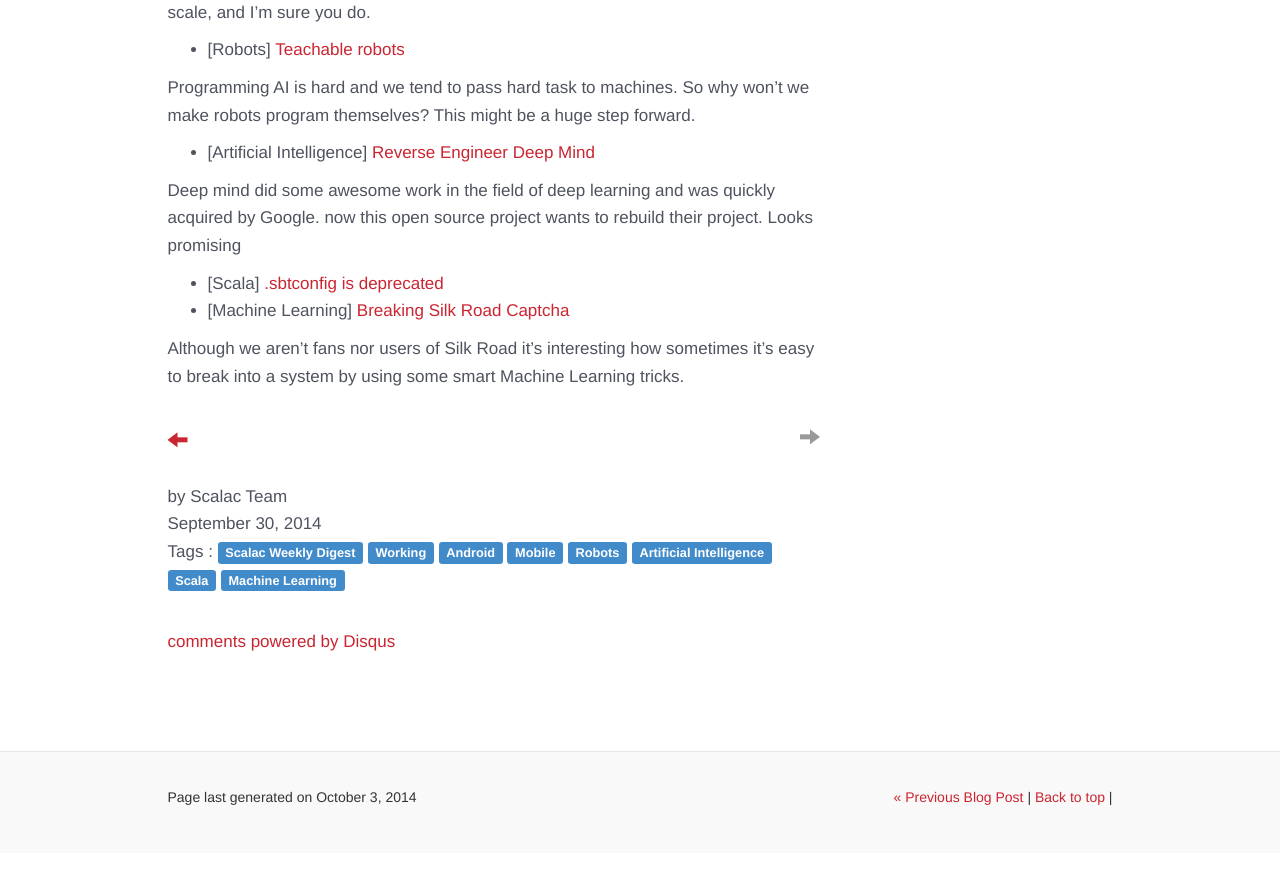
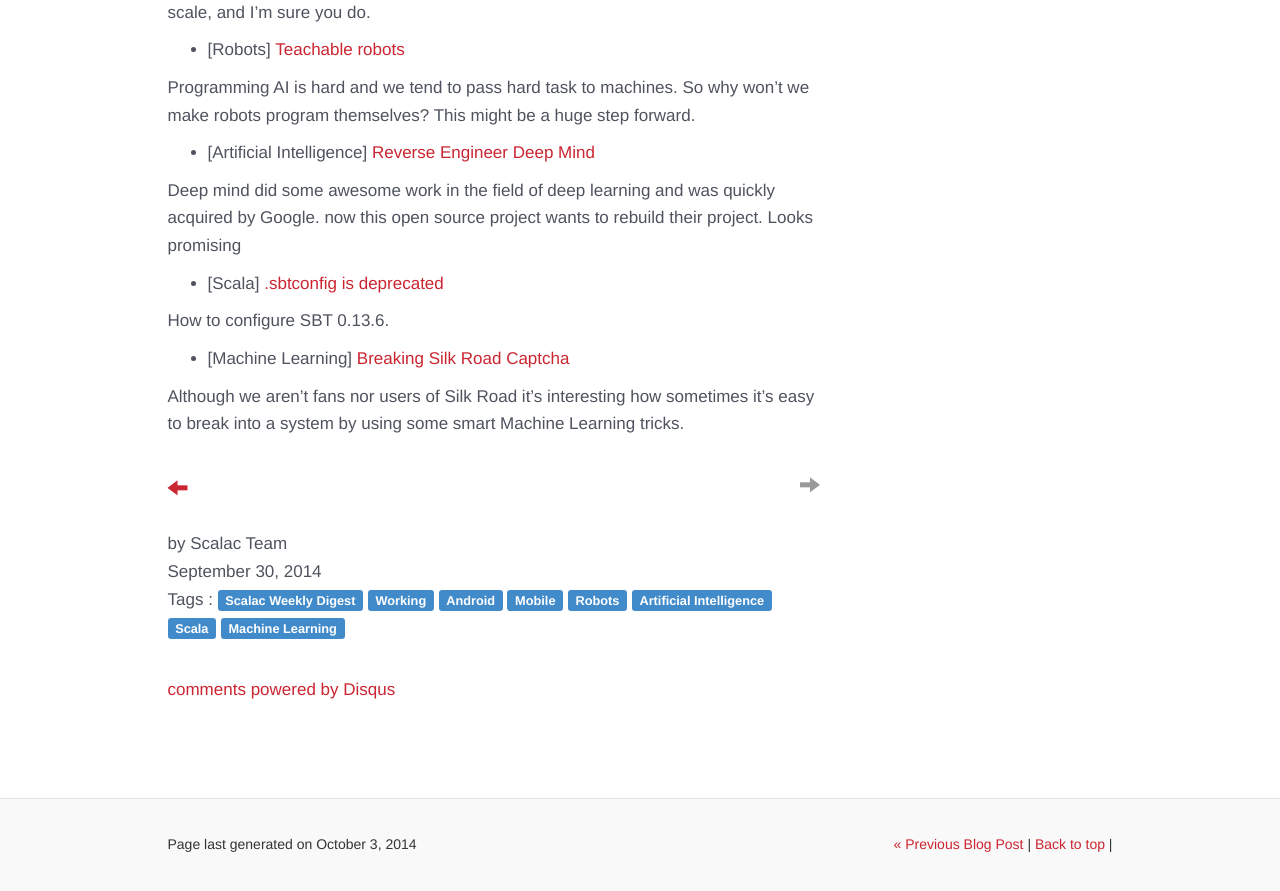
Before and after one commit to serafinmaciej/ScalaConsultants.github.io, a Jekyll site: the page built from _posts/2014-09-30-digest-3.markdown, in a window 1280 px wide and 900 px high, scrolled down 722 px. Shown: the top 891 px of the window. Built offline with Jekyll 4.4.1, drawn with Linux system fonts in a browser that asks for light colours; comment, search, counter and statistics services are not loaded; before the commit the page ends 1575 px from its top, so only the background shows below that.

Commit message:
Update 2014-09-30-digest-3.markdown

```diff
--- a/_posts/2014-09-30-digest-3.markdown
+++ b/_posts/2014-09-30-digest-3.markdown
@@ -42,6 +42,9 @@
 Deep mind did some awesome work in the field of deep learning and was quickly acquired by Google. now this open source project wants to rebuild their project. Looks promising
 
 * \[Scala\] [.sbtconfig is deprecated](https://medium.com/@jan______/sbtconfig-is-deprecated-650d6ff10236)
+
+How to configure SBT 0.13.6.
+
 * \[Machine Learning\] [Breaking Silk Road Captcha](https://github.com/mieko/sr-captcha)
 
 Although we aren't fans nor users of Silk Road it's interesting how sometimes it's easy to break into a system by using some smart Machine Learning tricks.
```
